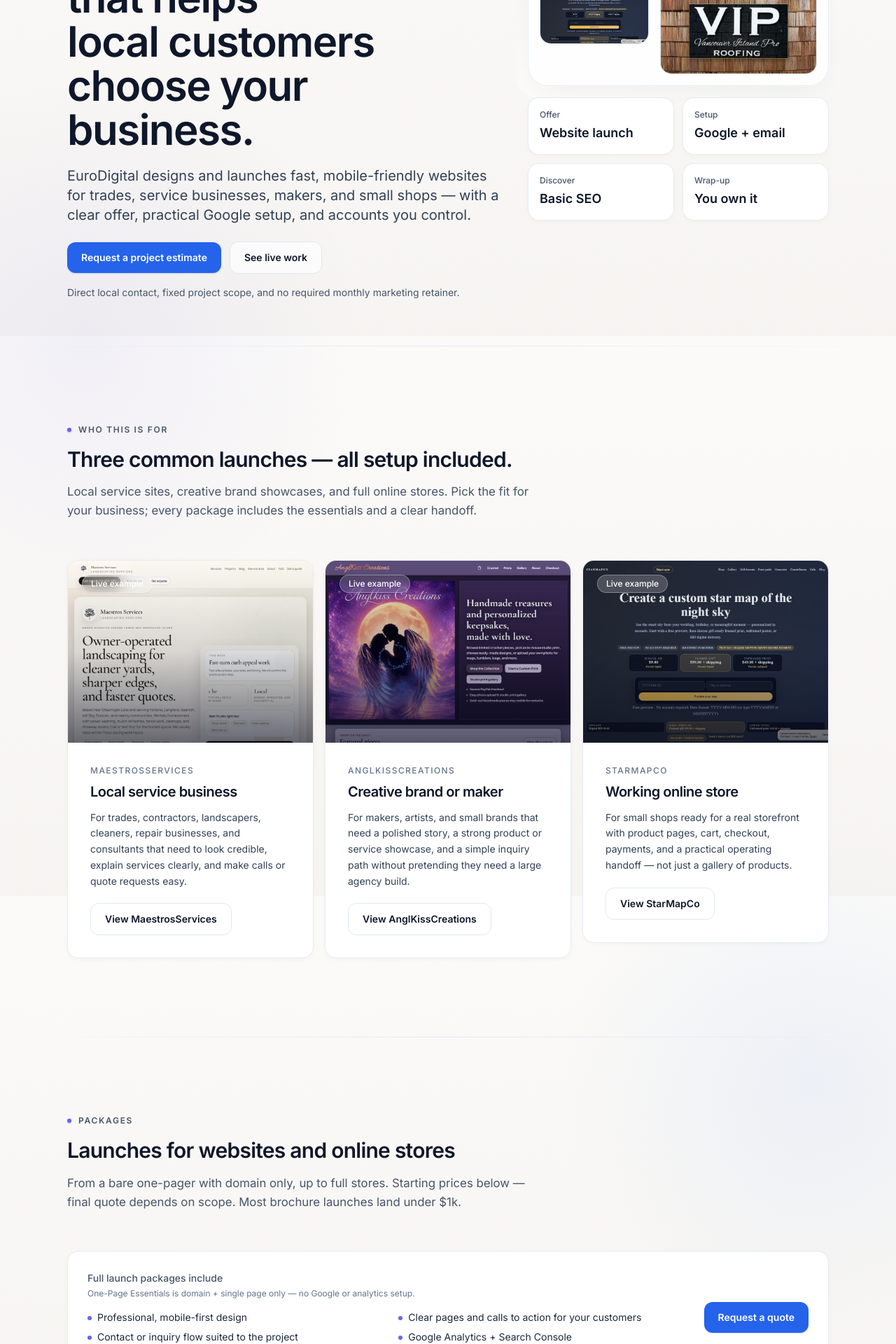
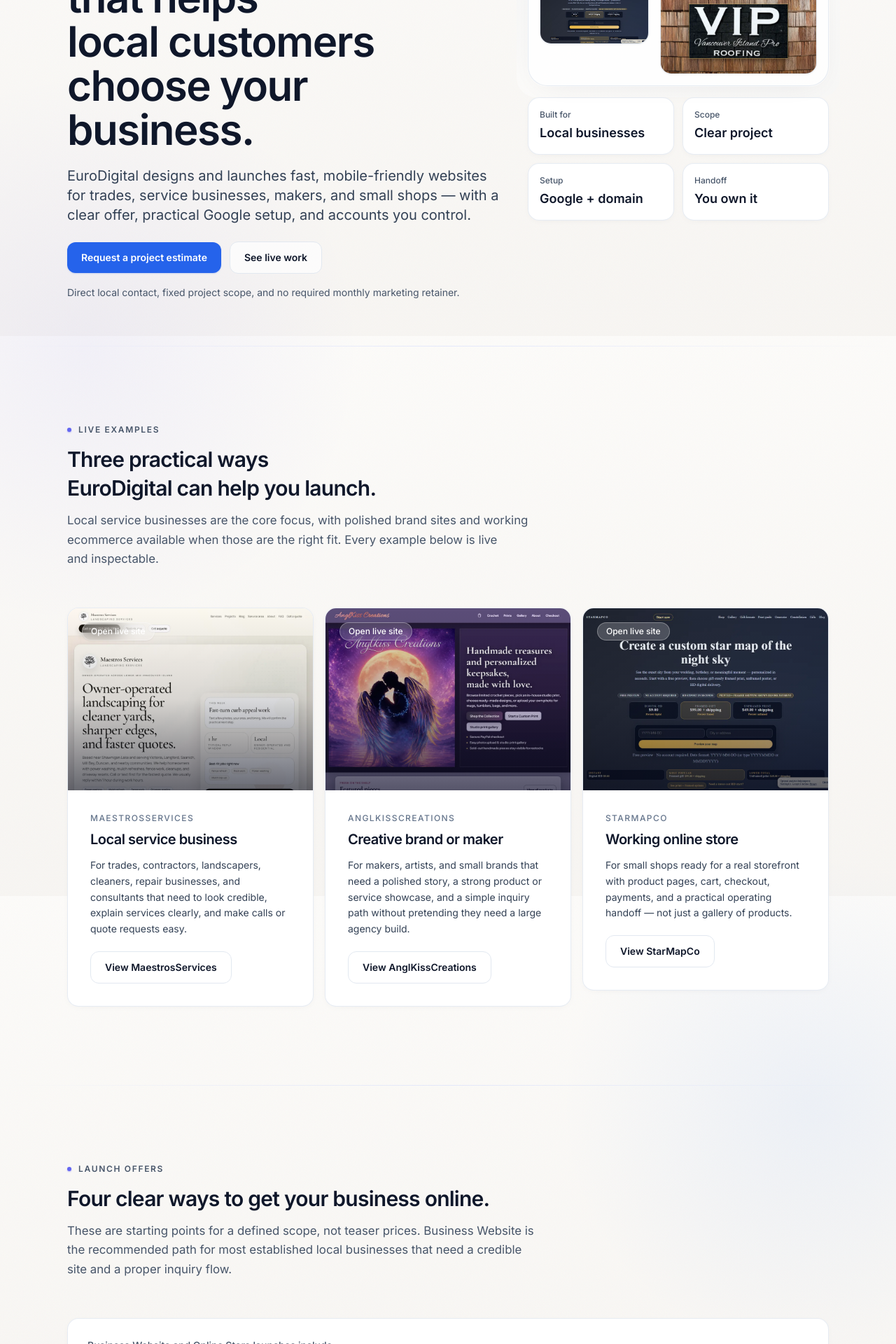
Before and after one commit to daveybehavey/Portfolio, a Next.js app: page / in a window 1280 px wide. Shown: the part 320-2240 px from the top of the page at 70% size. Built offline with nearby package versions, Linux system fonts and the light colour scheme; no server answers.

Commit message:
feat: sharpen homepage positioning and proof

```diff
--- a/src/app/page.tsx
+++ b/src/app/page.tsx
@@ -1,58 +1,98 @@
 import Image from "next/image";
 
 import { Accordion } from "@/components/Accordion";
-
 import { ButtonA, ButtonLink } from "@/components/Button";
-
 import { Card } from "@/components/Card";
-
 import { Container } from "@/components/Container";
-
 import { ContactForm } from "@/components/ContactForm";
-
 import { HeroCollage } from "@/components/HeroCollage";
-
 import { HeroIntro } from "@/components/HeroIntro";
-
 import { HeroSection } from "@/components/HeroSection";
-
 import { PageBackground } from "@/components/PageBackground";
+import { ProjectCard } from "@/components/ProjectCard";
+import { Reveal } from "@/components/Reveal";
+import { Section } from "@/components/Section";
+import { SiteFooter } from "@/components/SiteFooter";
 import { SiteHeader } from "@/components/SiteHeader";
 import { SkipLink } from "@/components/SkipLink";
 import { WhyChooseSection } from "@/components/WhyChooseSection";
-
-import { ProjectCard } from "@/components/ProjectCard";
-
-import { Reveal } from "@/components/Reveal";
-
-import { Section } from "@/components/Section";
-
-import { SiteFooter } from "@/components/SiteFooter";
-
 import { FULL_LAUNCH_INCLUDES, PACKAGES, PROJECT_ARCHETYPES } from "@/lib/offer";
-
 import { projects } from "@/lib/projects";
-
 import { CONTACT_EMAIL, CONTACT_REPLY_NOTE } from "@/lib/site";
 
 const homepageProjects = projects.filter(
-  (p) => p.name === "StarMapCo" || p.name === "VancouverIslandProRoofing",
+  (project) => project.name === "MaestrosServices" || project.name === "StarMapCo",
 );
+
+const heroFacts = [
+  { key: "Built for", value: "Local businesses" },
+  { key: "Scope", value: "Clear project" },
+  { key: "Setup", value: "Google + domain" },
+  { key: "Handoff", value: "You own it" },
+] as const;
+
+const processSteps = [
+  {
+    title: "1) Fit and discovery",
+    body: "You share the business, customers, current setup, goals, and a few references. I confirm whether the project fits and what information is still missing.",
+  },
+  {
+    title: "2) Written scope",
+    body: "We lock the pages, customer actions, content responsibilities, setup work, timeline, exclusions, and price before the build expands.",
+  },
+  {
+    title: "3) Build and review",
+    body: "The site is designed mobile-first around credibility, services or products, clear calls to action, and a practical search-friendly structure.",
+  },
+  {
+    title: "4) Launch and handoff",
+    body: "Domain, hosting, analytics, Search Console, account access, launch notes, and a walkthrough are organized so you understand what you own.",
+  },
+] as const;
+
+const faqItems = [
+  {
+    q: "Are these prices fixed?",
+    a: "They are starting points for a defined scope. One-Page Launch starts at $499 CAD, Business Website starts at $1,250 CAD, and Online Store starts at $2,000 CAD. Content volume, integrations, product count, migrations, and unusual requirements can change the quote. You receive written deliverables and a price before work starts.",
+  },
+  {
+    q: "What is included in the One-Page Launch?",
+    a: "One focused, mobile-friendly page with your offer, services or key information, contact links, basic metadata, and domain/hosting connection. It is intentionally lean. Multi-page content, advanced forms, analytics, Business Profile work, and integrations belong in a larger launch.",
+  },
+  {
+    q: "Who is the Business Website for?",
+    a: "It is the core offer for trades, local service businesses, professionals, and growing brands that need several pages, stronger trust content, a proper inquiry path, practical Google setup, and a documented handoff.",
+  },
+  {
+    q: "Is this a monthly marketing or IT retainer?",
+    a: "No. The standard offer is a one-time scoped website launch. Ongoing updates, maintenance, content, or marketing can be quoted separately when they are genuinely useful, but they are not required to keep the project relationship alive.",
+  },
+  {
+    q: "How long does a website take?",
+    a: "Timing depends on scope and how quickly content and decisions arrive. A small one-page project can move quickly; a multi-page business site or store takes longer because content, review, products, payments, and launch setup require more coordination. The written estimate includes a realistic timeline and client dependencies.",
+  },
+  {
+    q: "Can you build a working online store?",
+    a: "Yes. Online Store projects can include products, collections, cart, checkout, payments, shipping and tax basics, notifications, analytics, and a walkthrough for day-to-day operations. The stack is chosen to fit the business rather than forcing every shop into the same platform.",
+  },
+  {
+    q: "Can you help with Google Business Profile and local SEO?",
+    a: "Yes, within a practical launch scope: Business Profile support when appropriate, Analytics, Search Console, readable service-area content, technical metadata, and a site structure search engines can understand. EuroDigital does not promise rankings or sell vague SEO guarantees.",
+  },
+  {
+    q: "What does handoff include?",
+    a: "The relevant account access, domain and hosting notes, analytics setup, launch checklist, files or repository access, and a walkthrough appropriate to the project. The goal is to leave ownership understandable rather than keeping essential access hidden.",
+  },
+] as const;
 
 export default function Home() {
   return (
     <div className="relative min-h-screen overflow-x-clip">
       <PageBackground />
-
       <SkipLink />
-
       <SiteHeader />
 
-      <main
-        id="main-content"
-        tabIndex={-1}
-        className="relative z-10 outline-none"
-      >
+      <main id="main-content" tabIndex={-1} className="relative z-10 outline-none">
         <HeroSection>
           <Container>
             <div className="grid gap-8 lg:grid-cols-12 lg:items-start lg:gap-10">
@@ -86,25 +126,14 @@ export default function Home() {
                   />
 
                   <div className="mt-4 grid grid-cols-2 gap-3">
-                    {[
-                      { k: "Offer", v: "Website launch" },
-
-                      { k: "Setup", v: "Google + email" },
-
-                      { k: "Discover", v: "Basic SEO" },
-
-                      { k: "Wrap-up", v: "You own it" },
-                    ].map((item) => (
+                    {heroFacts.map((item) => (
                       <Card
-                        key={item.k}
+                        key={item.key}
                         className="p-4 transition-transform duration-300 ease-out hover:-translate-y-0.5 motion-reduce:hover:translate-y-0"
                       >
-                        <div className="text-xs font-medium text-slate-600">
-                          {item.k}
-                        </div>
-
+                        <div className="text-xs font-medium text-slate-600">{item.key}</div>
                         <div className="mt-1 text-lg font-semibold text-slate-900">
-                          {item.v}
+                          {item.value}
                         </div>
                       </Card>
                     ))}
@@ -117,9 +146,9 @@ export default function Home() {
 
         <Section
           id="examples"
-          eyebrow="Who this is for"
-          title="Three common launches — all setup included."
-          subtitle="Local service sites, creative brand showcases, and full online stores. Pick the fit for your business; every package includes the essentials and a clear handoff."
+          eyebrow="Live examples"
+          title="Three practical ways EuroDigital can help you launch."
+          subtitle="Local service businesses are the core focus, with polished brand sites and working ecommerce available when those are the right fit. Every example below is live and inspectable."
         >
           <div className="grid gap-4 lg:grid-cols-3">
             {PROJECT_ARCHETYPES.map((archetype, idx) => (
@@ -134,16 +163,14 @@ export default function Home() {
                       sizes="(min-width: 1024px) 28rem, 100vw"
                       priority={idx === 0}
                     />
-
                     <div className="absolute inset-0 bg-gradient-to-t from-slate-950/60 via-slate-950/15 to-transparent" />
-
                     <a
                       href={archetype.url}
                       target="_blank"
                       rel="noopener noreferrer"
                       className="absolute left-5 top-5 rounded-full border border-white/30 bg-white/20 px-3 py-1 text-xs font-medium text-white shadow-sm backdrop-blur-md transition hover:bg-white/35"
                     >
-                      Live example
+                      Open live site
                     </a>
                   </div>
 
@@ -151,15 +178,12 @@ export default function Home() {
                     <div className="text-xs font-medium uppercase tracking-[0.12em] text-slate-500">
                       {archetype.example}
                     </div>
-
                     <h2 className="mt-2 text-xl font-semibold tracking-tight text-slate-900">
                       {archetype.title}
                     </h2>
-
                     <p className="mt-3 text-sm leading-relaxed text-slate-700">
                       {archetype.body}
                     </p>
-
                     <div className="mt-5">
                       <ButtonA
                         href={archetype.url}
@@ -180,21 +204,21 @@ export default function Home() {
 
         <Section
           id="packages"
-          eyebrow="Packages"
-          title="Launches for websites and online stores"
-          subtitle="From a bare one-pager with domain only, up to full stores. Starting prices below — final quote depends on scope. Most brochure launches land under $1k."
+          eyebrow="Launch offers"
+          title="Four clear ways to get your business online."
+          subtitle="These are starting points for a defined scope, not teaser prices. Business Website is the recommended path for most established local businesses that need a credible site and a proper inquiry flow."
         >
           <div className="grid gap-4">
             <Reveal>
-              <Card className="p-6 sm:p-7 transition-transform duration-300 ease-out hover:-translate-y-0.5 hover:border-indigo-200/55 motion-reduce:hover:translate-y-0">
+              <Card className="p-6 transition-transform duration-300 ease-out hover:-translate-y-0.5 hover:border-indigo-200/55 motion-reduce:hover:translate-y-0 sm:p-7">
                 <div className="flex flex-col gap-6 lg:flex-row lg:items-center lg:justify-between">
                   <div className="min-w-0 flex-1">
                     <div className="text-sm font-medium text-slate-600">
-                      Full launch packages include
+                      Business Website and Online Store launches include
                     </div>
                     <p className="mt-1 text-xs text-slate-500">
-                      One-Page Essentials is domain + single page only — no Google or analytics
-                      setup.
+                      One-Page Launch is deliberately lean. Larger launches include the full
+                      planning, setup, measurement, and handoff layer.
                     </p>
                     <ul className="mt-4 grid gap-2 text-sm text-slate-800 sm:grid-cols-2 lg:gap-x-8">
                       {FULL_LAUNCH_INCLUDES.map((item) => (
@@ -206,13 +230,13 @@ export default function Home() {
                     </ul>
                   </div>
                   <ButtonLink
-                    href="/#contact"
+                    href="#contact"
                     className="w-full shrink-0 lg:w-auto"
                     magnetic
                     analyticsLocation="packages"
-                    analyticsLabel="Request a quote"
+                    analyticsLabel="Request a project estimate"
                   >
-                    Request a quote
+                    Request a project estimate
                   </ButtonLink>
                 </div>
               </Card>
@@ -240,26 +264,15 @@ export default function Home() {
                         {pkg.badge}
                       </span>
                     ) : null}
-
-                    <div className="text-base font-semibold text-slate-900">
-                      {pkg.name}
-                    </div>
-
-                    <div className="mt-1 text-sm font-medium text-indigo-700">
-                      {pkg.price}
-                    </div>
-
-                    <p className="mt-2 text-sm leading-relaxed text-slate-600">
-                      {pkg.bestFor}
-                    </p>
-
+                    <div className="text-base font-semibold text-slate-900">{pkg.name}</div>
+                    <div className="mt-1 text-sm font-medium text-indigo-700">{pkg.price}</div>
+                    <p className="mt-2 text-sm leading-relaxed text-slate-600">{pkg.bestFor}</p>
                     {"excludesNote" in pkg && pkg.excludesNote ? (
                       <p className="mt-2 text-xs leading-relaxed text-slate-500">
                         {pkg.excludesNote}
                       </p>
                     ) : null}
-
-                    <ul className="mt-4 flex-1 grid gap-2 text-sm text-slate-800">
+                    <ul className="mt-4 grid flex-1 gap-2 text-sm text-slate-800">
                       {pkg.includes.map((item) => (
                         <li key={item} className="flex gap-2">
                           <span className="mt-2 h-1.5 w-1.5 shrink-0 rounded-full bg-indigo-400" />
@@ -267,21 +280,16 @@ export default function Home() {
                         </li>
                       ))}
                     </ul>
-
                     <div className="mt-5 border-t border-slate-100 pt-4">
                       <ButtonLink
-                        href="/#contact"
-                        variant={
-                          "highlight" in pkg && pkg.highlight
-                            ? "primary"
-                            : "secondary"
-                        }
+                        href="#contact"
+                        variant={"highlight" in pkg && pkg.highlight ? "primary" : "secondary"}
                         className="w-full text-sm"
                         magnetic={"highlight" in pkg && !!pkg.highlight}
                         analyticsLocation="packages"
-                        analyticsLabel={`Get a quote — ${pkg.name}`}
+                        analyticsLabel={`Request estimate — ${pkg.name}`}
                       >
-                        Get a quote
+                        Request an estimate
                       </ButtonLink>
                     </div>
                   </Card>
@@ -295,15 +303,14 @@ export default function Home() {
 
         <Section
           id="work"
-          eyebrow="More work"
-          title="Live sites beyond the main examples."
-          subtitle="The portfolio page has the full set — including side projects — when you want to browse everything."
+          eyebrow="Selected proof"
+          title="Live projects you can inspect — without invented results."
+          subtitle="The work below demonstrates service-business lead structure and a complete ecommerce purchase flow. Claims stay limited to what the live projects and repository can support."
         >
           <div className="flex flex-col gap-3 sm:flex-row sm:items-center sm:justify-between">
             <div className="text-sm text-slate-600">
-              Including a live ecommerce store (StarMapCo) and other client builds.
+              More client work and side projects are available in the full portfolio.
             </div>
-
             <ButtonLink href="/projects" variant="secondary">
               Open full portfolio
             </ButtonLink>
@@ -322,42 +329,15 @@ export default function Home() {
           id="process"
           eyebrow="Process"
           title="From first message to launch — without the fog."
-          subtitle="Fixed scope, visible milestones, and a handoff you can actually use. No mystery retainers unless we agree to something extra later."
+          subtitle="Fixed scope, visible milestones, honest dependencies, and a handoff you can actually use."
         >
           <div className="grid gap-4 lg:grid-cols-4">
-            {[
-              {
-                t: "1) Discovery",
-
-                d: "You share your business, goals, and a few references. I confirm fit, page count, and what a realistic launch covers.",
-              },
-
-              {
-                t: "2) Plan",
-
-                d: "We lock pages, contact paths, Google setup needs, and a timeline so the build does not sprawl mid-flight.",
-              },
-
-              {
-                t: "3) Build",
-
-                d: "Design and pages stay mobile-first and fast — services or products, trust sections, forms, and basic SEO structure.",
-              },
-
-              {
-                t: "4) Launch & handoff",
-
-                d: "Domain, hosting, email forwarding, Analytics, Search Console, checklist, and a walkthrough — you own the keys.",
-              },
-            ].map((step, idx) => (
-              <Reveal key={step.t} delay={0.03 * idx}>
+            {processSteps.map((step, idx) => (
+              <Reveal key={step.title} delay={0.03 * idx}>
                 <Card className="p-6 transition-transform duration-300 ease-out hover:-translate-y-0.5 hover:border-indigo-200/55 motion-reduce:hover:translate-y-0">
-                  <div className="text-base font-semibold text-slate-900">
-                    {step.t}
-                  </div>
-
+                  <div className="text-base font-semibold text-slate-900">{step.title}</div>
                   <div className="mt-2 text-sm leading-relaxed text-slate-700">
-                    {step.d}
+                    {step.body}
                   </div>
                 </Card>
               </Reveal>
@@ -365,97 +345,38 @@ export default function Home() {
           </div>
         </Section>
 
-        <Section id="faq" eyebrow="FAQ" title="Straight answers">
+        <Section id="faq" eyebrow="FAQ" title="Straight answers before you inquire">
           <div className="max-w-3xl">
-            <Accordion
-              items={[
-                {
-                  q: "Are these prices fixed?",
-
-                  a: "The site shows starting points. One-Page Essentials (single HTML/CSS/JS page, domain + hosting only) often lands around $299–$449. Starter and simple brochure sites often land in the $400–$700 range; Business and Brand launches often land around $850–$1,100 depending on pages and content. Ecommerce depends on product count and platform. You get a clear written quote before any work starts.",
-                },
-
-                {
-                  q: "What is the bare minimum package?",
-
-                  a: "One-Page Essentials: one lightweight page, domain and hosting hooked up, and your contact details on the page — no contact form, no Google Analytics, no Business Profile, no custom email setup. It is for people who literally just need to be findable online.",
-                },
-
-                {
-                  q: "Is this a monthly marketing or IT retainer?",
-
-                  a: "No — the core offer is a one-time website launch with setup and handoff. If you want ongoing help afterward, we will scope it separately so expectations stay clear.",
-                },
-
-                {
-                  q: "Can you set up a full working ecommerce store?",
-
-                  a: "Yes — that is what the Ecommerce Store Launch package is for: a real storefront with products, cart, checkout, and payments — not just a brochure site with photos. We pick a stack that fits your size (often avoiding Shopify’s ~$49 CAD/month Basic plan when you do not need it), configure payments and shipping basics, and walk you through products and orders before handoff.",
-                },
-
-                {
-                  q: "Why not just use Shopify?",
-
-                  a: "Shopify is excellent when you want their ecosystem and do not mind the monthly plan (Basic is about $49 CAD/month, or ~$37/mo on annual billing, per Shopify Canada — plus apps and themes). Many Island shops only need a straightforward store. EuroDigital can launch on a one-time project fee with modest ongoing hosting instead of that recurring platform subscription. You still pay normal per-sale payment processing either way.",
-                },
-
-                {
-                  q: "Do you build big apps or SaaS products?",
-
-                  a: "That is not the main focus. EuroDigital is positioned around practical websites and small-business online stores. Larger custom software is only scoped under Custom Launch when it truly fits.",
-                },
-
-                {
-                  q: "Can you help with Google Business Profile and local SEO?",
-
-                  a: "Yes — the practical kind included in launch packages: profile setup or support when it fits, Analytics, Search Console, readable service-area copy, and metadata structure search engines can parse.",
-                },
-
-                {
-                  q: "What does handoff include?",
-
-                  a: "Access you need, hosting and domain notes, email forwarding setup, analytics accounts, a short launch checklist, and a walkthrough so you can update copy or hand things to someone else without guesswork.",
-                },
-
-                {
-                  q: "Where can I see more projects?",
-
-                  a: "This page highlights local service sites, creative brands, and ecommerce — plus more live builds in the portfolio, including side projects like NoteBill.",
-                },
-              ]}
-            />
+            <Accordion items={faqItems} />
           </div>
         </Section>
 
         <Section
           id="contact"
-          eyebrow="Contact"
-          title="Tell me about your business launch."
-          subtitle="No long RFP required — a short note about your business, preferred package, and timeline is enough for a reply with next steps."
+          eyebrow="Project estimate"
+          title="Tell me what your business needs to launch."
+          subtitle="A short note about your business, customers, current website, preferred package, and timing is enough to start. You will receive a fit response and the next information needed for a written estimate."
         >
           <Reveal>
             <Card className="p-8 sm:p-12">
               <div className="grid gap-10 lg:grid-cols-2 lg:items-center">
                 <div>
                   <div className="text-sm font-medium text-slate-600">
-                    Fastest way to start
+                    Useful details to include
                   </div>
-
                   <div className="mt-2 text-2xl font-semibold tracking-tight text-slate-900 sm:text-3xl">
-                    Share what you do, which package feels close, and your
-                    timeline.
+                    What you do, who you serve, and what the website needs to help them do.
                   </div>
-
                   <p className="mt-3 text-slate-700">
-                    Service business, creative brand, or something in between —
-                    a few sentences about your customers and what “live” should
-                    look like is enough to start.
+                    Mention the current site or domain, likely pages, important features, target
+                    timing, and whether content or branding already exists. Rough notes are fine.
                   </p>
-
-                  <p className="mt-3 text-sm text-slate-600">
-                    {CONTACT_REPLY_NOTE}
+                  <p className="mt-3 text-sm text-slate-600">{CONTACT_REPLY_NOTE}</p>
+                  <p className="mt-3 text-xs leading-relaxed text-slate-500">
+                    The current form prepares an email in your device&apos;s email app. A reliable
+                    server-side form is planned separately so its email and anti-spam requirements
+                    can be configured and reviewed properly.
                   </p>
-
                   <div className="mt-5 flex flex-wrap gap-3">
                     <ButtonA
                       href={`mailto:${CONTACT_EMAIL}`}
@@ -466,7 +387,6 @@ export default function Home() {
                     >
                       Email {CONTACT_EMAIL}
                     </ButtonA>
-
                     <ButtonLink href="/projects" variant="secondary">
                       Browse portfolio
                     </ButtonLink>
```
